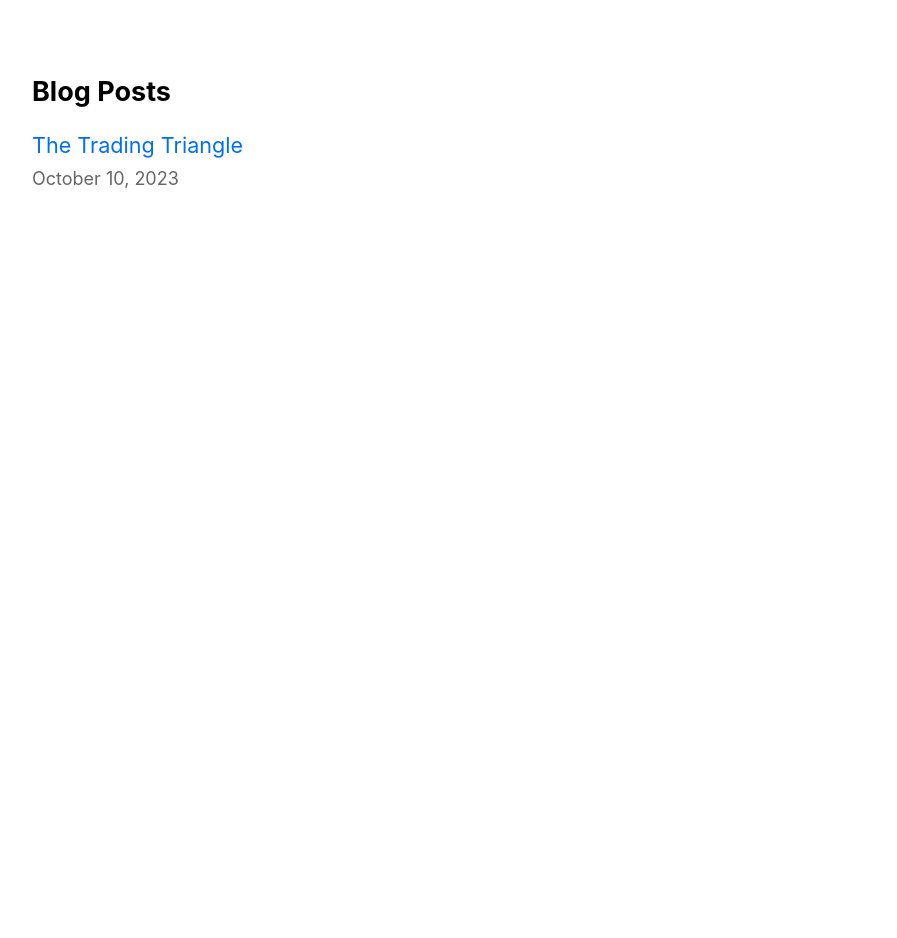
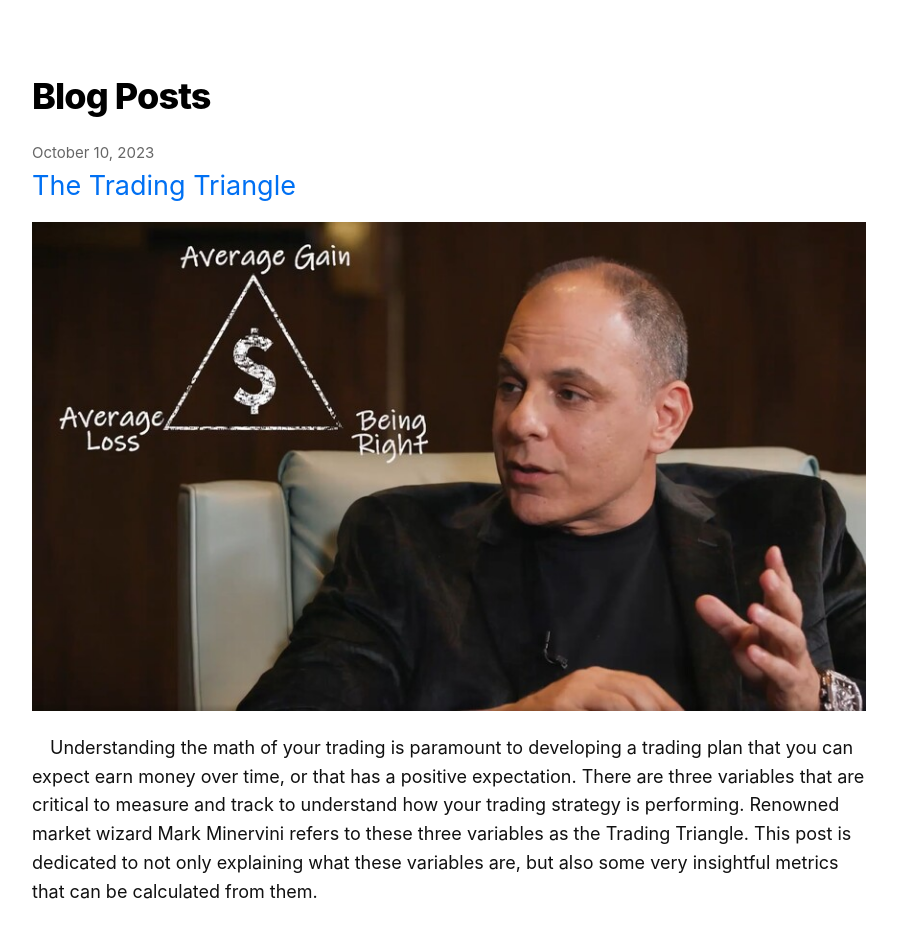
Before and after one commit to Chris-Barnard/nextjs-blog, a Next.js app: page / in a window 1280 px wide. Shown: the part 960-1898 px from the top of the page, without its empty margins (191-1088 px from the left). Before the commit the page ends 1212 px from the top, so only its background shows below. Built offline with nearby package versions, Linux system fonts and the light colour scheme.

Commit message:
Updates Index page to have a blurb and image for my blog posts

```diff
--- a/pages/index.js
+++ b/pages/index.js
@@ -3,6 +3,7 @@ import Layout, { siteTitle } from '../components/layout';
 import utilStyles from '../styles/utils.module.css';
 import { getSortedPostsData } from '../lib/posts';
 import Link from 'next/link';
+import Image from 'next/image';
 import Date from '../components/date';
 
 export async function getStaticProps() {
@@ -20,16 +21,28 @@ export default function Home({ allPostsData }) {
       <Head>
         <title>{siteTitle}</title>
       </Head>
-      <section className={`${utilStyles.headingMd} ${utilStyles.padding1px}`}>
-        <h2 className={utilStyles.headingLg}>Blog Posts</h2>
+      <section className={utilStyles.padding1px}>
+        <h2 className={utilStyles.headingXl}>Blog Posts</h2>
         <ul className={utilStyles.list}>
-          {allPostsData.map(({ id, date, title }) => (
+          {allPostsData.map(({ id, date, title, image, blurb }) => (
             <li className={utilStyles.listItem} key={id}>
-              <Link href={`/posts/${id}`}>{title}</Link>
-              <br />
               <small className={utilStyles.lightText}>
                 <Date dateString={date} />
               </small>
+              <br />
+              <Link className={utilStyles.headingLg} href={`/posts/${id}`}>{title}</Link>
+              <Link href={`/posts/${id}`}>
+                  <Image
+                    className={utilStyles.blurbImage}
+                    src={image}
+                    width={0}
+                    height={0}
+                    sizes="100vw"
+                    style={{ width: '100%', height: 'auto'}}
+                    alt={title}
+                  />
+              </Link>
+              <Link className={utilStyles.blurb} href={`/posts/${id}`}>{blurb}</Link>
             </li>
           ))}
         </ul>
--- a/posts/trading-triangle.md
+++ b/posts/trading-triangle.md
@@ -1,17 +1,21 @@
 ---
 title: 'The Trading Triangle'
 date: '2023-10-10'
+image: '/assets/blog/trading-triangle/trading-triangle.jpg'
+
+blurb: 'Understanding the math of your trading is paramount to developing a trading plan that you can expect earn money over time, or that has a positive expectation.  There are three variables that are critical to measure and track to understand how your trading strategy is performing.  Renowned market wizard Mark Minervini refers to these three variables as the Trading Triangle. This post is dedicated to not only explaining what these variables are, but also some very insightful metrics that can be calculated from them.'
 ---
 
 Understanding the math of your trading is paramount to developing a trading plan that you can expect earn money over time, or that has a positive expectation.  There are three variables that are critical to measure and track to understand how your trading strategy is performing.
 
-Renowned market wizard Mark Minervini refers to these three variables as the Trading Triangle. This post is dedicated to not only explaining what these variables are, but also some very insightful metrics that can be calculated from these.
+Renowned market wizard Mark Minervini [(@markminervini)](https://twitter.com/markminervini) refers to these three variables as the Trading Triangle. This post is dedicated to not only explaining what these variables are, but also some very insightful metrics that can be calculated from them.
 
 It is these derivates of the points of the Trading Triangle that are where the real insights come, as you'll see below!
 
 ![Traders Triangle](/assets/blog/trading-triangle/trading-triangle.jpg)
 
 ## The Trading Triangle
+
  - Win Percentage
  - Average Win
  - Average Loss
@@ -19,15 +23,17 @@ It is these derivates of the points of the Trading Triangle that are where the r
 The reason I really liked Mark's idea to think of these variables as a triangle is it helps to understand that they are all interconnected.  If you attempt to change your *Win Percentage*, it will undoubtedly affect your *Average Wins* and *Losses*
 
 ### Win Percentage
+
 Most newer traders are overly focused on their win percentage.  In and of itself, it is a fairly meaningless statistic, but when taken in context of the other two variables, it starts to paint a picture of your performance.
 The *Win Percentage* is simply the percentage of your total trades that were profitable.
 
 The reason I say that this stat by itself is fairly meaningless, is because you could have a *Win Percentage* of 90%, but if you achieved that by stubbornly holding onto to losing trades, refusing to recognize a loss, you might could end up with an *Average Loss* that is so large relative to your *Average Win* that you aren't profitable in the long run.
 
 On the other hand, it's entirely possible to have a *Win Percentage* below 50%, but if you are winning more on your winning trades than you lose on your losing trades, you could be trading a profitable strategy.
-As you will see, even some market wizards such as Jason Shapiro, have a win percentage well below 50%, but are extremely profitable over time.
+As you will see, even some market wizards such as Jason Shapiro [(@Crowded_Mkt_Rpt)](https://twitter.com/Crowded_Mkt_Rpt), have a win percentage well below 50%, but are extremely profitable over time.
 
 ### Average Win and Average Loss
+
 The *Average Win* is the average amount of profit, across all of your profitable trades, while the *Average Loss* is the average amount lost across all of your losing and break even trades.
 
 To calculate your *Average Win* take your *Gross Profits* and divide by your number of winning trades.
@@ -36,6 +42,7 @@ To calculate your *Average Loss* take your *Gross Losses* and divide by your num
 While it is fairly straightforward to understand these metrics in and of themselves, the insights really come when you start to see the relationships between each of these variables.
 
 ### Calculating these in practice
+
 Let's take a sample of trade results.
 For this analysis, I'll look at a sample of my own trades, that I closed in September.
 Perhaps the easiest way to quickly calculate these metrics is to separate your *Gross Profits* and *Gross Losses* into their own columns.
@@ -47,30 +54,37 @@ For your *Gross Losses* however, you'll want to take the absolute value of the l
 Once I've done this, it's very easy to calculate these metrics.
 
 #### Win Percentage:
+
   - I had 3 winning trades out of 9 total closed trades.
   - Thus 3 / 9 = 33%
 
 #### Average Win:
+
   - Here we can easily see that I had *Gross Profits* of $5,270.27 and we know it was 3 winning trades.
   - Thus we have $5,270.27 / 3 = $1,756.76
 
 #### Average Loss:
+
   - Again, we can easily see in the table above that I had *Gross Losses* of $1,771.02 with 6 losing trades.
   - Thus we have $1,771.02 / 6 = $295.17
 
 # So what does this mean?
+
 So now you know how to calculate the metrics that make up the *Trading Triangle*, but what does it really tell you?
 
 ### Profit to Loss Ratio
-The first thing to look at is the ratio of your *Average Win* to your *Average Loss*
-Ideally, at least the way I am trading, you want this to a multiple greater than 1.
+
+The first thing to look at is the ratio of your *Average Win* to your *Average Loss*.
+Ideally, you want this to a multiple greater than 1.
 In my case for the month of September, this number was almost 6.
 My strategy is centered around trying to let my winners run, while cutting my losers quickly.
+You can see that in this metric.
 
-### Profit Factor
 You may have noticed that in the *Profit to Loss Ratio* calculation, we did not use our *Win Percentage*.
 For this reason, the *Profit to Loss Ratio* is nearly as meaningless on it's own as the *Win Percentage* is.
 To really understand how efficient and how profitable your trading was, you want a metric that takes all parts of the *Trading Triangle* into account.
+
+### Profit Factor
 
 This brings us to my favorite metric, *Profit Factor*.
 *Profit Factor* can be calculated as *Gross Profits* / *Gross Losses*, however I like to think of it as:
@@ -81,9 +95,10 @@ Thinking of it in this way, helps me to see it as the ratio of my probability we
 If you have a *Profit Factor* above 1, then in the sample measured, you were profitable.
 As your *Profit Factor* increases, then your profit relative to risk is growing as well.
 
-Peter Brandt states that a *Profit Factor* above 2 is great, above 3 outstanding, and anything above 4 is world class.
+Peter Brandt [(@PeterLBrandt)](https://twitter.com/PeterLBrandt) states that a *Profit Factor* above 2 is great, above 3 outstanding, and anything above 4 is world class.
 
 ### Expectancy
+
 Another metric that we can look at that takes uses each of the three components of the *Trading Triangle* is our *Expectancy*.
 The *Expectancy* is a measure of how what your profit or loss was on your average entry.
 In poker, we would call this the *Expected Value* of putting on an individual trade.
@@ -100,6 +115,7 @@ This would be *Expectancy* / *Average Loss*.
 ![Metrics](/assets/blog/trading-triangle/metrics.jpg)
 
 # Summary
+
 September was a good month in terms of closing a couple of winning trades and keeping my losses small.
 Thus these metrics look quite good, but there is always room for improvement.
 I am continually monitoring my performance in these ways, and using my *Profit Factor* as my guide for how I am doing relative to the risk that I am taking.
--- a/styles/utils.module.css
+++ b/styles/utils.module.css
@@ -61,3 +61,17 @@
   display: block;
   margin: auto;
 }
+
+.blurb {
+    color: #111;
+    margin-left: 1rem;
+}
+
+.blurb:hover {
+    text-decoration: none;
+}
+
+.blurbImage {
+    margin-top: 1rem;
+    margin-bottom: 1.25rem;
+}
```
